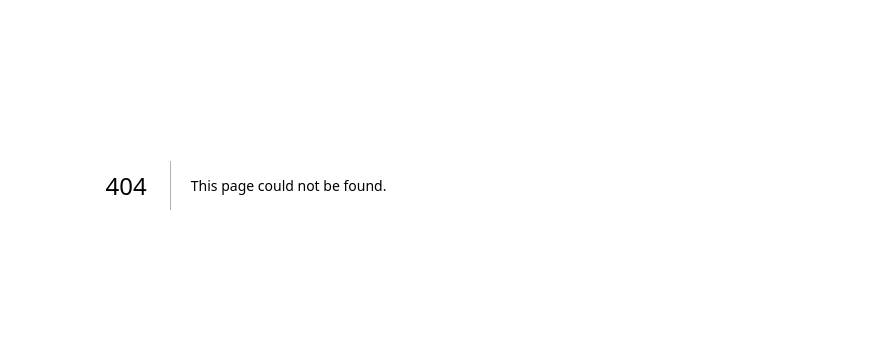
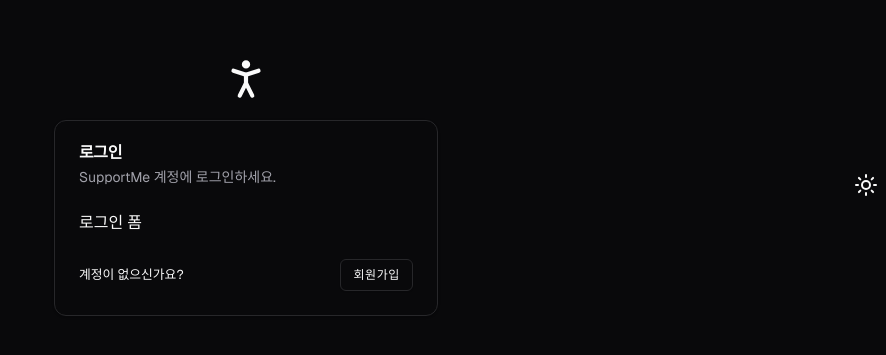
Before and after one commit to braverokmc79/nextjs-shadcn-app, a Next.js app: page /login in a window 1280 px wide. Before the commit this address had no page. Shown: the part 215-570 px from the top of the page, without its empty margins (394-1280 px from the left). Built offline with nearby package versions, Linux system fonts and the light colour scheme; a web font is replaced by a local one.

Commit message:
6. 로그인페이지 추가 및 카드 추가

```diff
--- /dev/null
+++ b/src/app/(logged-out)/login/page.tsx
@@ -0,0 +1,40 @@
+"use client";
+
+import { Button } from '@/components/ui/button';
+import { Card, CardContent, CardDescription, CardFooter, CardHeader, CardTitle } from '@/components/ui/card';
+import { PersonStandingIcon } from 'lucide-react';
+import Link from 'next/link';
+import React from 'react'
+
+
+const LoginPage:React.FC = () => {
+  return (
+    <>
+    <PersonStandingIcon  size={50} />
+    <Card className='w-full max-w-sm'>
+        <CardHeader>
+             <CardTitle>
+                로그인
+             </CardTitle>
+             <CardDescription>
+                SupportMe 계정에 로그인하세요.
+             </CardDescription>
+        </CardHeader>
+        <CardContent>
+            로그인 폼
+        </CardContent>
+        <CardFooter className='flex justify-between'>
+            <small> 계정이 없으신가요?</small>
+
+            <Button asChild variant="outline" size="sm" >
+                <Link href="/sign-up">회원가입</Link>
+            </Button>
+
+        </CardFooter>
+    </Card>
+    </>
+  )
+
+}
+
+export default LoginPage;
--- /dev/null
+++ b/src/components/ui/card.tsx
@@ -0,0 +1,76 @@
+import * as React from "react"
+
+import { cn } from "@/lib/utils"
+
+const Card = React.forwardRef<
+  HTMLDivElement,
+  React.HTMLAttributes<HTMLDivElement>
+>(({ className, ...props }, ref) => (
+  <div
+    ref={ref}
+    className={cn(
+      "rounded-xl border bg-card text-card-foreground shadow",
+      className
+    )}
+    {...props}
+  />
+))
+Card.displayName = "Card"
+
+const CardHeader = React.forwardRef<
+  HTMLDivElement,
+  React.HTMLAttributes<HTMLDivElement>
+>(({ className, ...props }, ref) => (
+  <div
+    ref={ref}
+    className={cn("flex flex-col space-y-1.5 p-6", className)}
+    {...props}
+  />
+))
+CardHeader.displayName = "CardHeader"
+
+const CardTitle = React.forwardRef<
+  HTMLDivElement,
+  React.HTMLAttributes<HTMLDivElement>
+>(({ className, ...props }, ref) => (
+  <div
+    ref={ref}
+    className={cn("font-semibold leading-none tracking-tight", className)}
+    {...props}
+  />
+))
+CardTitle.displayName = "CardTitle"
+
+const CardDescription = React.forwardRef<
+  HTMLDivElement,
+  React.HTMLAttributes<HTMLDivElement>
+>(({ className, ...props }, ref) => (
+  <div
+    ref={ref}
+    className={cn("text-sm text-muted-foreground", className)}
+    {...props}
+  />
+))
+CardDescription.displayName = "CardDescription"
+
+const CardContent = React.forwardRef<
+  HTMLDivElement,
+  React.HTMLAttributes<HTMLDivElement>
+>(({ className, ...props }, ref) => (
+  <div ref={ref} className={cn("p-6 pt-0", className)} {...props} />
+))
+CardContent.displayName = "CardContent"
+
+const CardFooter = React.forwardRef<
+  HTMLDivElement,
+  React.HTMLAttributes<HTMLDivElement>
+>(({ className, ...props }, ref) => (
+  <div
+    ref={ref}
+    className={cn("flex items-center p-6 pt-0", className)}
+    {...props}
+  />
+))
+CardFooter.displayName = "CardFooter"
+
+export { Card, CardHeader, CardFooter, CardTitle, CardDescription, CardContent }
```
